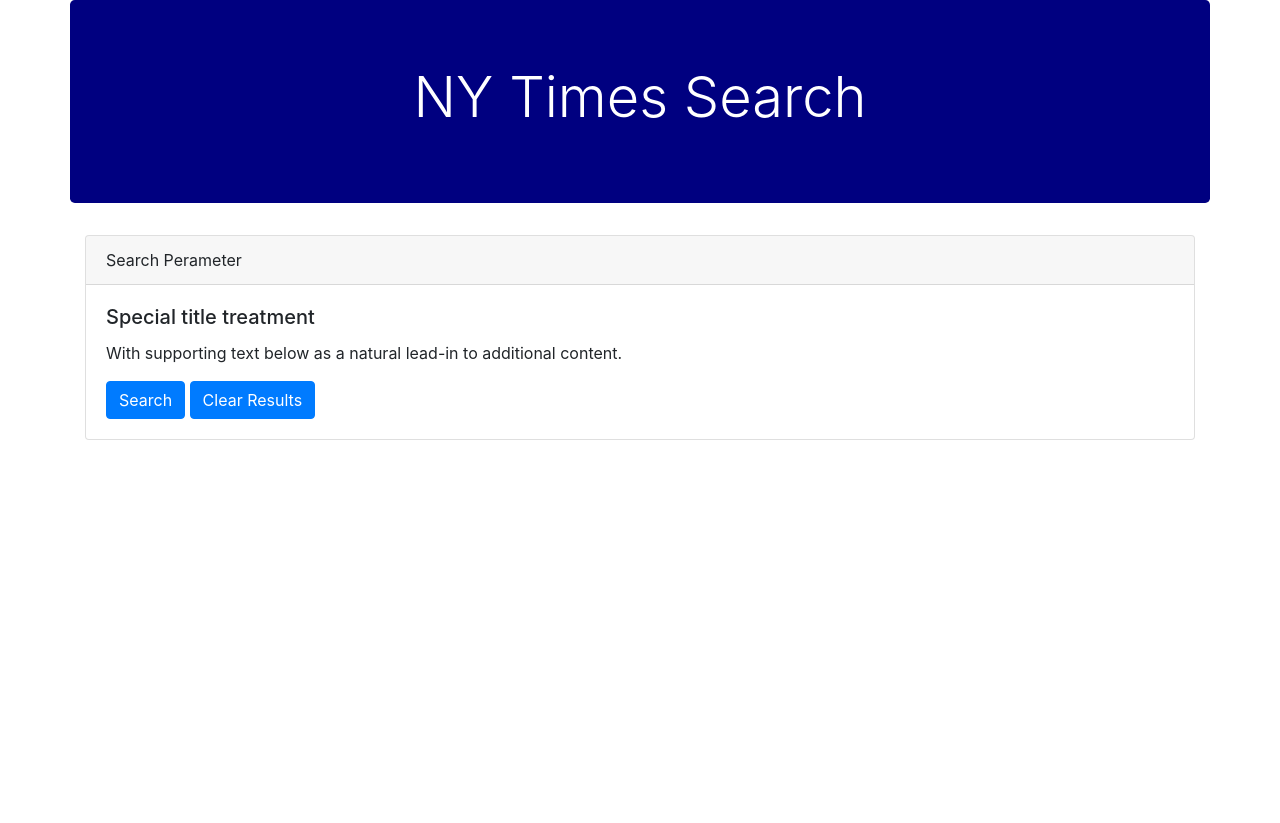
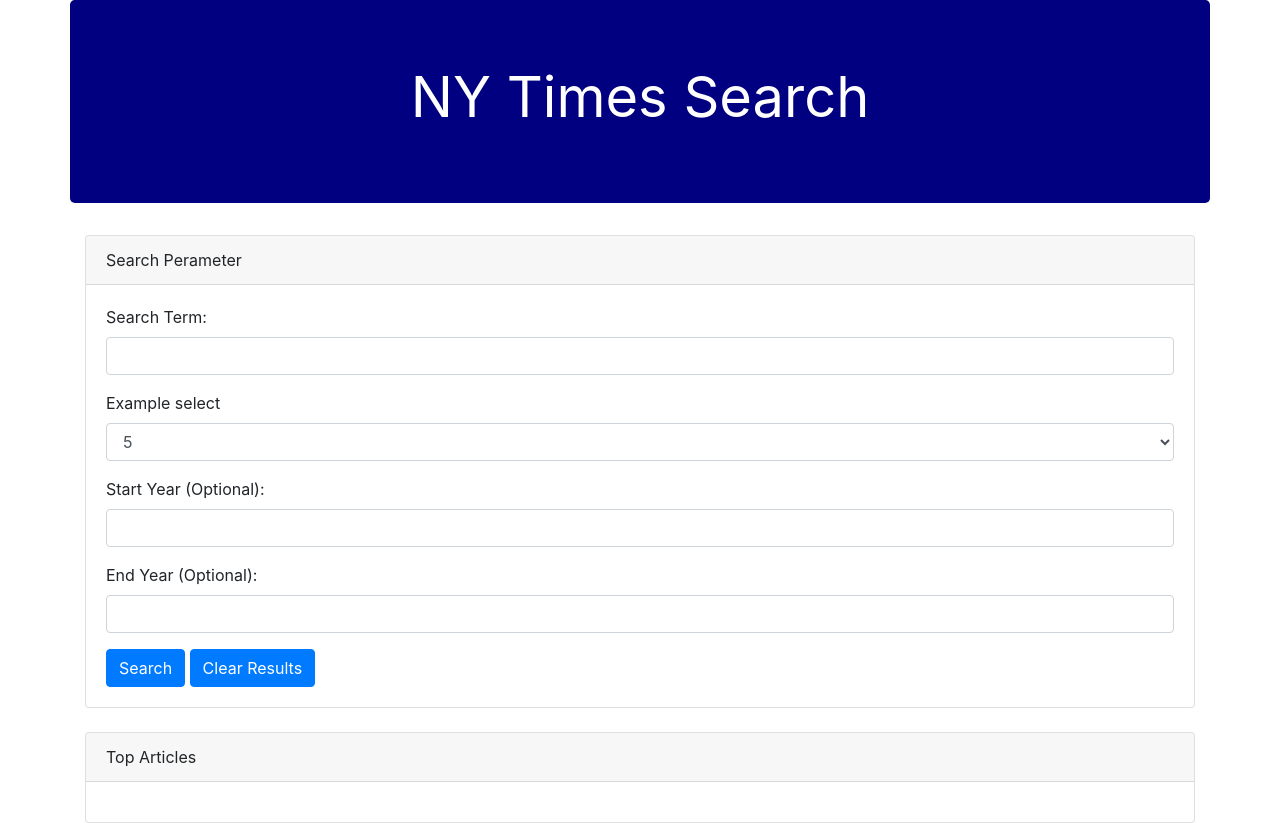
Before and after one commit to RFlanagan82/nytscrapper-app, a plain HTML site: page index.html in a window 1280 px wide. Before the commit the page ends 800 px from the top, so only its background shows below. Drawn offline with nearby package versions, Linux system fonts and the light colour scheme.

Commit message:
added script tag and content. Continued formatting the index.html file.

```diff
--- a/index.html
+++ b/index.html
@@ -15,7 +15,7 @@
             <div class="row" id="header">
                 <div class="jumbotron container-fluid">
                     <div class="container">
-                      <h1 class="display-4 ">NY Times Search</h1>
+                      <h1 class="display-4" id="headertext"> <strong>NY Times Search</strong></h1>
                     </div>
                   </div>
             </div>
@@ -26,16 +26,71 @@
                           Search Perameter
                         </div>
                         <div class="card-body">
-                          <h5 class="card-title">Special title treatment</h5>
-                          <p class="card-text">With supporting text below as a natural lead-in to additional content.</p>
+                            <form>
+                                <div class="form-group">
+                                  <label for="searchterm">Search Term:</label>
+                                  <input type="text" class="form-control" id="search-input">
+                                </div>
+                                <div class="form-group">
+                                    <label for="number-of-records">Example select</label>
+                                    <select class="form-control" id="records-input">
+                                      <option>5</option>
+                                      <option>4</option>
+                                      <option>3</option>
+                                      <option>2</option>
+                                      <option>1</option>
+                                    </select>
+                                  </div>
+                                <div class="form-group">
+                                  <label for="startYear">Start Year (Optional):</label>
+                                  <input type="text" class="form-control" id="start-year-input">
+                                </div>
+                                <div class="form-group">
+                                    <label for="endYear">End Year (Optional):</label>
+                                    <input type="text" class="form-control" id="end-year-input">
+                                  </div>
+                              </form>
                           <a href="#" class="btn btn-primary">Search</a>
                           <a href="#" class="btn btn-primary">Clear Results</a>
                         </div>
                       </div>
                 </div>
             </div>
-            <div class="row" id = "top-articles"></div>
+            <br>
+            <div class="row" id = "top-articles">
+                <div class="col-sm-12">                <div class="card">
+                    <div class="card-header">
+                      Top Articles
+                    </div>
+                    <div class="card-body"></div>
+                  </div>
+            </div>
         </div>
-        <script src="text/javascript"></script>
+
+
+
+        <script type="text/javascript">
+        $(document).ready(function () {
+        var searchTitleButton = $("#search-button");
+        var clearResultsButton = $("#clear-button");
+        searchTitleButton.on("click", function () {
+        var searchInputEl = $("#search-input").val();
+        var recordsInputEl = $("#records-input").val();
+        var startYearInputEl = $("#start-year-input").val();
+        var endYearInputEl = $("#end-year-input").val();
+        var parameters = "";
+        var apiKey = "bca34e49-96d5-4391-aabd-a456ac3eedec";
+        var queryURL = "https://api.nytimes.com/svc/search/v2/articlesearch.json" + parameters + apiKey;
+        $.ajax({
+            url: queryURL,
+            method: "GET",
+        })
+        .then(function (response) {
+            console.log(response.response.docs[0]);
+        });
+    });
+});
+
+        </script>
     </body>
 </html>
--- a/style.css
+++ b/style.css
@@ -1,5 +1,4 @@
 .jumbotron {
-    display: flex;
     text-align: center;
     background-color: navy;
     color: white;
```
